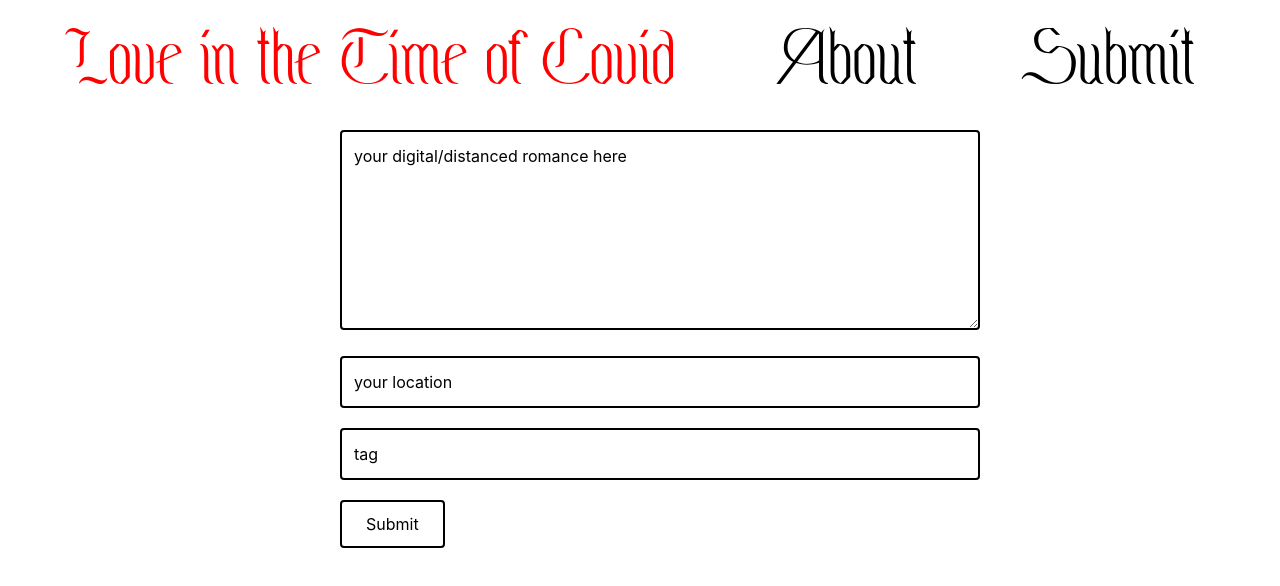
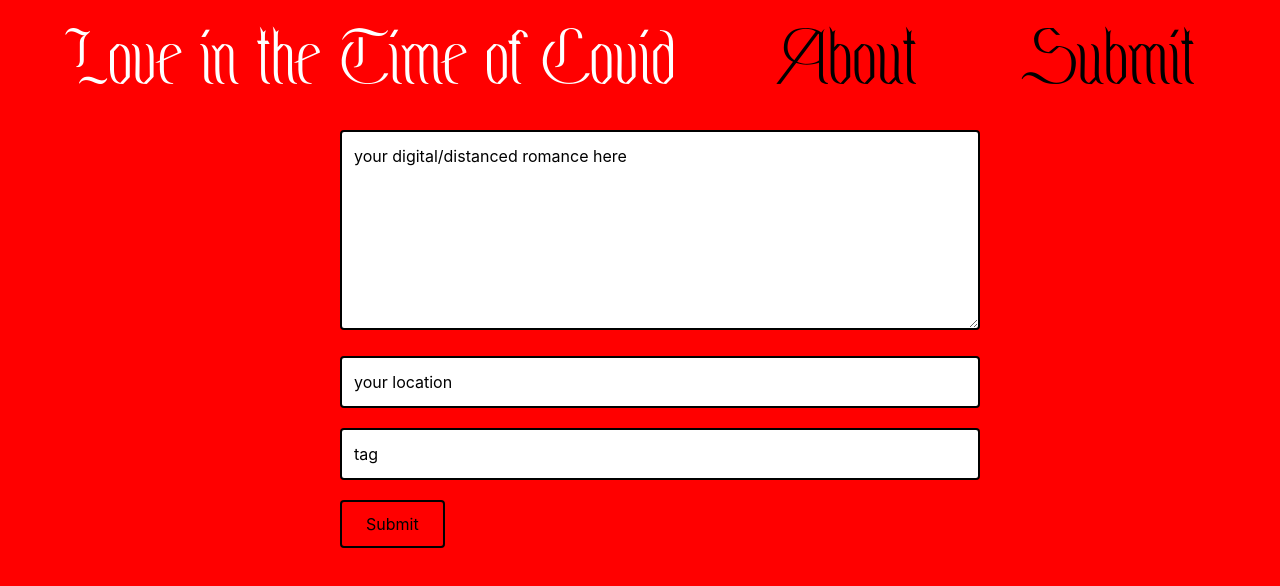
Before and after one commit to kate-grant/love-in-the-time-of-covid, a React (Create React App) app in the folder client/: page /submit in a window 1280 px wide. In both pictures the pointer is over the link "Love in the Time of Covid". Shown: the top 586 px of the page. Built offline with nearby package versions, Linux system fonts and the light colour scheme.

Commit message:
color swapped reds and whites in css

```diff
--- a/client/src/components/custom.css
+++ b/client/src/components/custom.css
@@ -8,9 +8,24 @@
     src: url("../Sporting_Grotesque-Regular_web.woff2") format("woff2");
 }
 
-.adviceSection{
+* {
     cursor: url("../cursor.png");
+
   }
+
+.mainBody{
+    background-color: red;
+}
+
+.about{
+    background-color: red;
+    height: 100vh;
+}
+
+.submissionform{
+    background-color: red;
+    height: 100vh;
+}
 
 
 .navLink {
@@ -24,8 +39,9 @@
 
 .navLink:hover {
     text-decoration: none;
-    color: red;
+    color: white;
 }
+
 
 .myList {
     display: flex;
@@ -53,14 +69,24 @@
 
 }
 
-.sBox.food:hover{
-    border: 10px solid lightgreen;
+.sBox:hover{
+    border: 10px solid white;
+    color: white;
+}
+
+.sBox.nature:hover{
+    border: 10px solid white;
     color: lightgreen;
 }
 
 .sBox.games:hover{
-    border: 10px solid violet;
-    color: violet;
+    border: 10px solid white;
+    color:violet;
+}
+
+.sBox.food:hover{
+    border: 10px solid orange;
+    color: white;
 }
 
 .adviceContent {
@@ -114,7 +140,7 @@
 
 .adviceText:focus {
     outline: none;
-    border: 2px solid red;
+    border: 2px solid black;
 }
 
 .input {
@@ -127,11 +153,11 @@
 
 .input:focus {
     outline: none;
-    border: 2px solid red;
+    border: 2px solid white;
 }
 
 .submitButton {
-    background-color: white;
+    background-color: red;
     padding: 10px 24px;
     margin: 10px 20px 10px 20px;
     border: 2px solid black;
@@ -141,5 +167,6 @@
 
 .submitButton:hover {
     outline: none;
-    border: 2px solid red;
+    border: 2px solid white;
+    color: white;
 }
```
